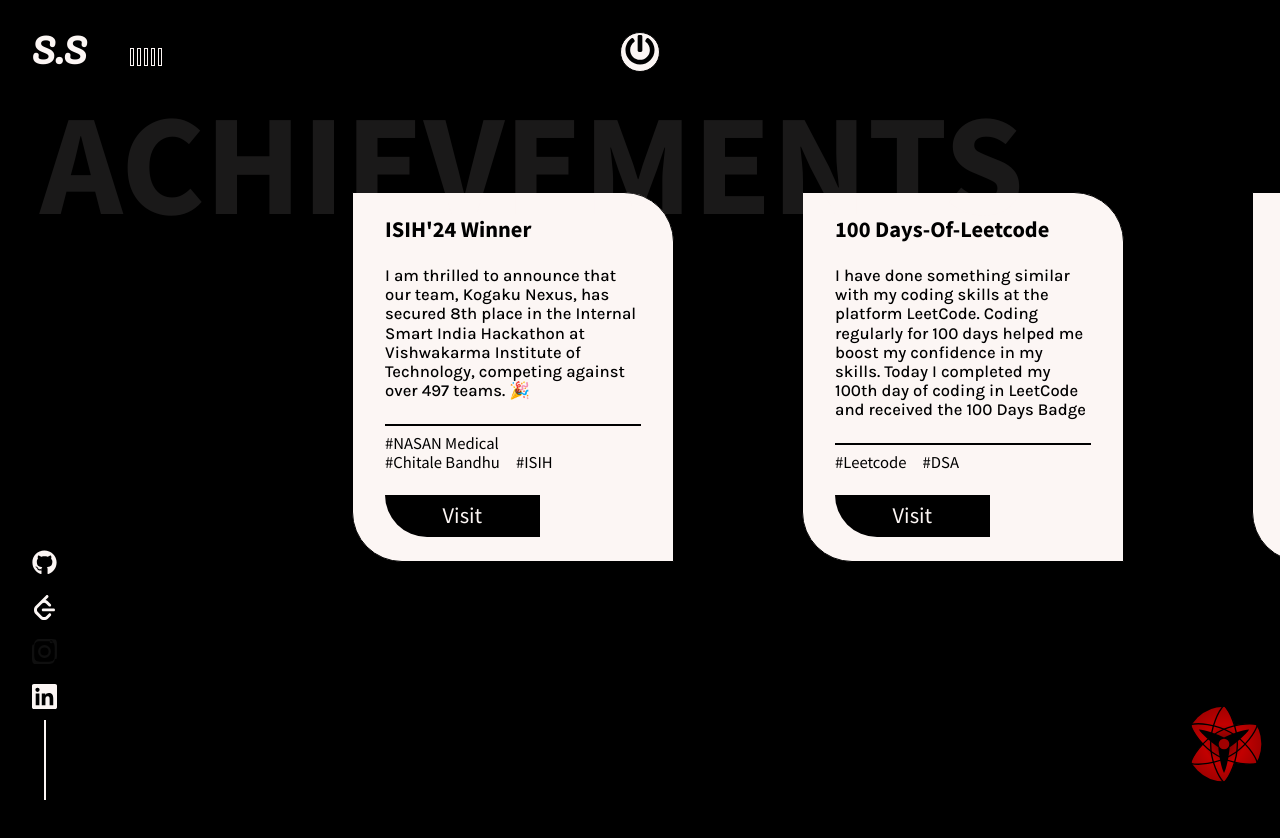
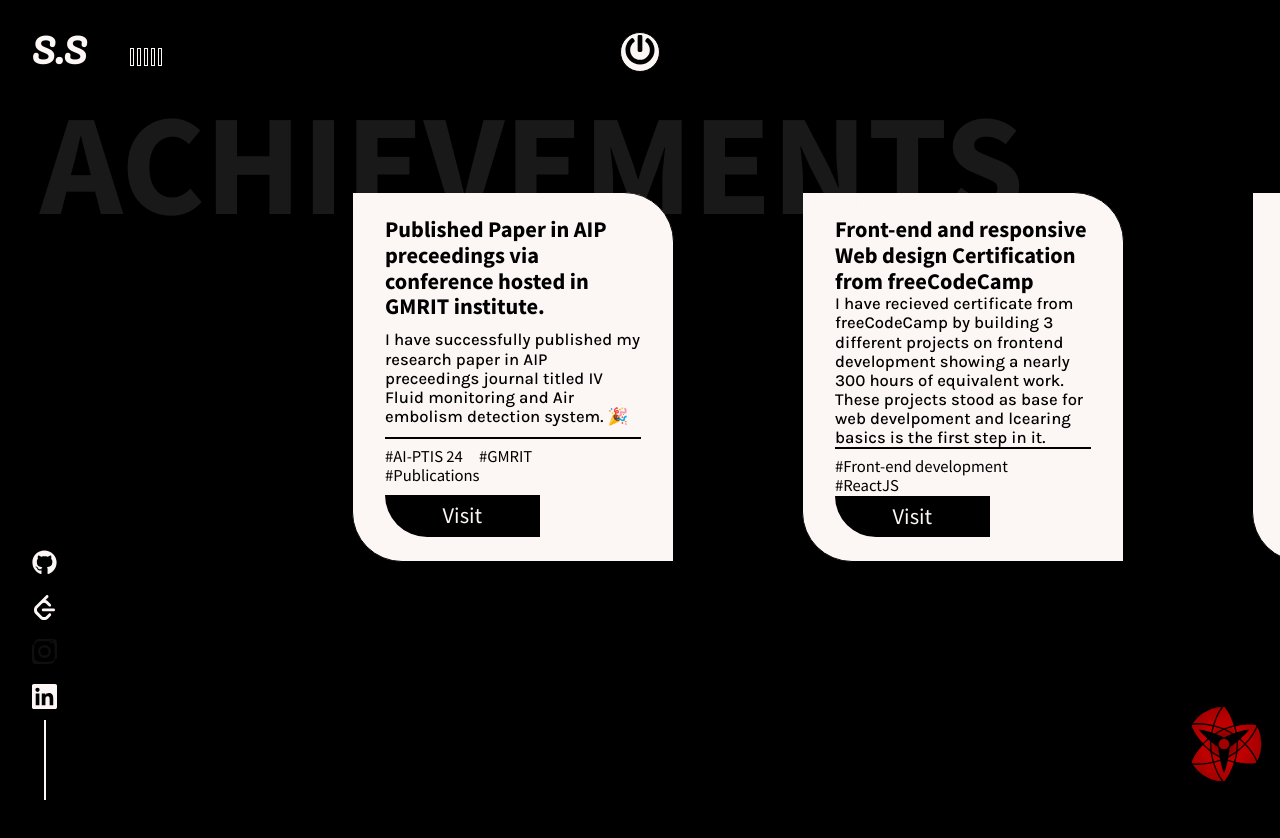
Before and after one commit to erenyeager101/portfolio-KunalSonne, a React (Create React App) app: page /work in a window 1280 px wide. Shown: the top 838 px of the page. Built offline with nearby package versions, Linux system fonts and the light colour scheme.

Commit message:
Update WorkData.js

```diff
--- a/src/data/WorkData.js
+++ b/src/data/WorkData.js
@@ -2,26 +2,26 @@
 
 export const Work = [
     {
-        id:1,
-        name:"ISIH'24 Winner",
-        description:"I am thrilled to announce that our team, Kogaku Nexus, has secured 8th place in the Internal Smart India Hackathon at Vishwakarma Institute of Technology, competing against over 497 teams. 🎉",
-        tags:["NASAN Medical","Chitale Bandhu","ISIH"],
+        id:3,
+        name:"Published Paper in AIP preceedings via conference hosted in GMRIT institute.",
+        description:"I have successfully published my research paper in AIP preceedings journal titled IV Fluid monitoring and Air embolism detection system. 🎉",
+        tags:["AI-PTIS 24","GMRIT","Publications"],
 
-        demo:"https://www.linkedin.com/posts/anvita-chougule-a43aa828b_i-am-thrilled-to-announce-that-our-team-activity-7238107032900251649-9x7H?utm_source=share&utm_medium=member_desktop",
+        demo:"https://www.linkedin.com/in/kunal-sonne-719748322/details/certifications/1723640097260/single-media-viewer/?profileId=ACoAAFGfsgUBrQf7ayQBSFTN7VsxElNij1R_R6o",
 
     },
     {
         id:2,
-        name:"100 Days-Of-Leetcode",
-        description:"I have done something similar with my coding skills at the platform LeetCode. Coding regularly for 100 days helped me boost my confidence in my skills. Today I completed my 100th day of coding in LeetCode and received the 100 Days Badge",
-        tags:["Leetcode","DSA"],
+        name:"Front-end and responsive Web design Certification from freeCodeCamp",
+        description:"I have recieved certificate from freeCodeCamp by building 3 different projects on frontend development showing a nearly 300 hours of equivalent work. These projects stood as base for web develpoment and lcearing basics is the first step in it.",
+        tags:["Front-end development","ReactJS"],
 
-        demo:"https://www.linkedin.com/posts/activity-7208536446461218816-nS-6?utm_source=share&utm_medium=member_desktop",
+        demo:"https://www.freecodecamp.org/certification/KunalSonne/responsive-web-design",
 
 
     },
     {
-        id:3,
+        id:1,
         name:"Winner at HACKSPIRATION'24 Hackathon",
         description:"I had the opportunity to represent Team Phoenix Flames in the Solidity Scan Web3 track during this event organized by the Microsoft Learn Student Club at VIT Pune.",
         tags:["MLSC","VIT PUNE","Web3"],
```
